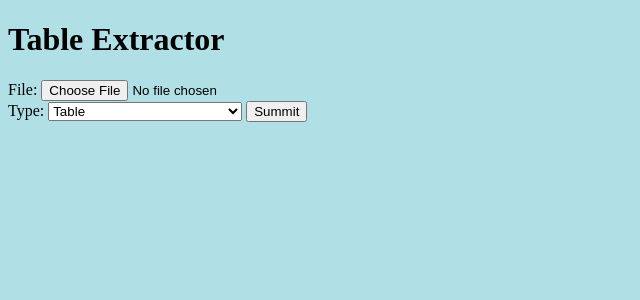
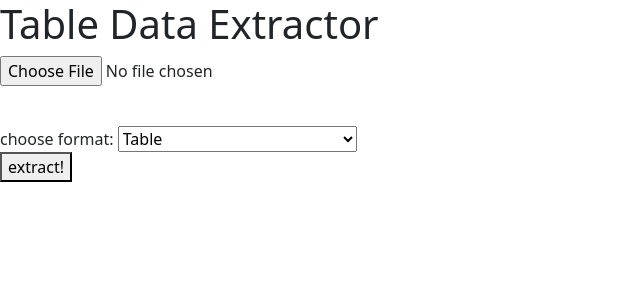
Before and after one commit to Jadetawat/flask, a Flask app: page / in a window 1280 px wide. Shown: the top 300 px of the page, without its empty margins (0-640 px from the left). Run offline with Flask 3, Linux system fonts and the light colour scheme.

Commit message:
Update index.html

```diff
--- a/templates/index.html
+++ b/templates/index.html
@@ -1,38 +1,67 @@
 <!DOCTYPE html>
 <html lang="en">
+
 <head>
-        <title>Table Extractor</title>
+    <title>Table Data Extractor</title>
+    <meta charset="UTF-8">
     <link rel="stylesheet" href="/static/style.css">
-        <script>
-            function loading(){
-                document.getElementById("load").innerHTML="loading...";
-            }
-        </script>
+    <link href="https://cdn.jsdelivr.net/npm/bootstrap@5.3.3/dist/css/bootstrap.min.css" rel="stylesheet"
+        integrity="sha384-QWTKZyjpPEjISv5WaRU9OFeRpok6YctnYmDr5pNlyT2bRjXh0JMhjY6hW+ALEwIH" crossorigin="anonymous">
+
 </head>
+
 <body>
+    <header>
+        <h1>Table Data Extractor</h1>
+    </header>
 
-        <h1>Table Extractor</h1>
+    <main>
+        <form method="POST" enctype="multipart/form-data">
+            <section>
+                <div class="mb-3">
 
-        <form method="POST" enctype="multipart/form-data">
+                    <div><input type="file" id="file" name="file" accept="image/jpeg,image/png,application/pdf" /></div>
+                    <div class="fill"><img id="previewImg" class="img-fluid rounded"></div>
+                </div>
+
                 <div>
-                <label for="file">File:</label>
-                <input type="file" id="file" name="file">
-            </div>
-            <label>Type:</label>
-
-            <select name="Type" id="Type">
+                    <label>choose format:</label>
+                    <select name="format" id="format">
                         <option value="table">Table</option>
                         <option value="sale_order">Sale order (bangkok clothier)</option>
                         <option value="invoice">Invoice (vertex trading)</option>
                         <option value="receipt">Receipt (vertex trading)</option>
                     </select>
-            <button onclick="loading()" name="summit_button">Summit</button>
-            <p id="load"></p>
+
+                </div>
+            </section>
+
+            <div><button class="button" id="extract" onclick="loading()" name="summit_button">extract!</button></div>
+            <table>
+
+            </table>
 
         </form>
+        <section>
+            <div><p id="load"></p> </div>
+        </section>
 
-        {% for filename in files %}
-        <a href="{{ url_for('download_file', filename=filename) }}">{{ filename }}</a><br />
-        {% endfor %}
+    </main>
+    <script>
+        function loading() {
+            document.getElementById("load").innerHTML = "loading...";
+        }
+
+        let imgInput = document.querySelector("#file")
+        let previewImg = document.querySelector("#previewImg")
+        imgInput.onchange = evt => {
+            const[file] = imgInput.files;
+            if (file){
+                previewImg.src = URL.createObjectURL(file);
+            }
+        }
+
+    </script>
 </body>
+
 </html>
```
Lines whose indentation alone changed are shown as unchanged.
